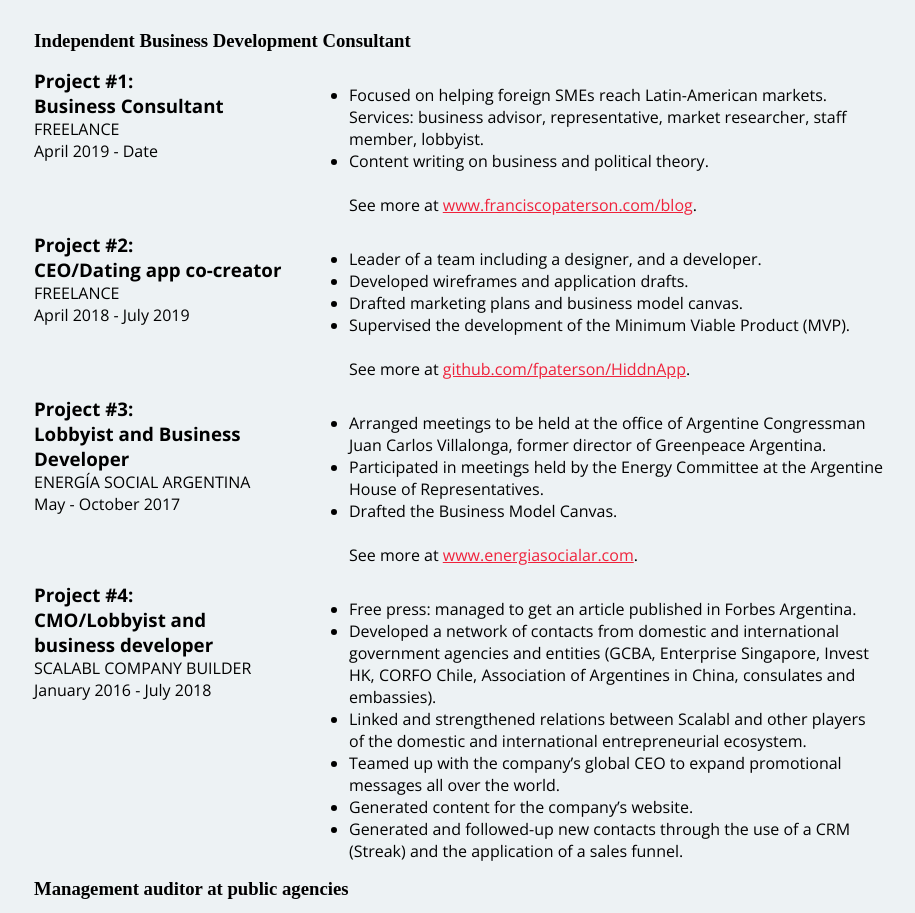
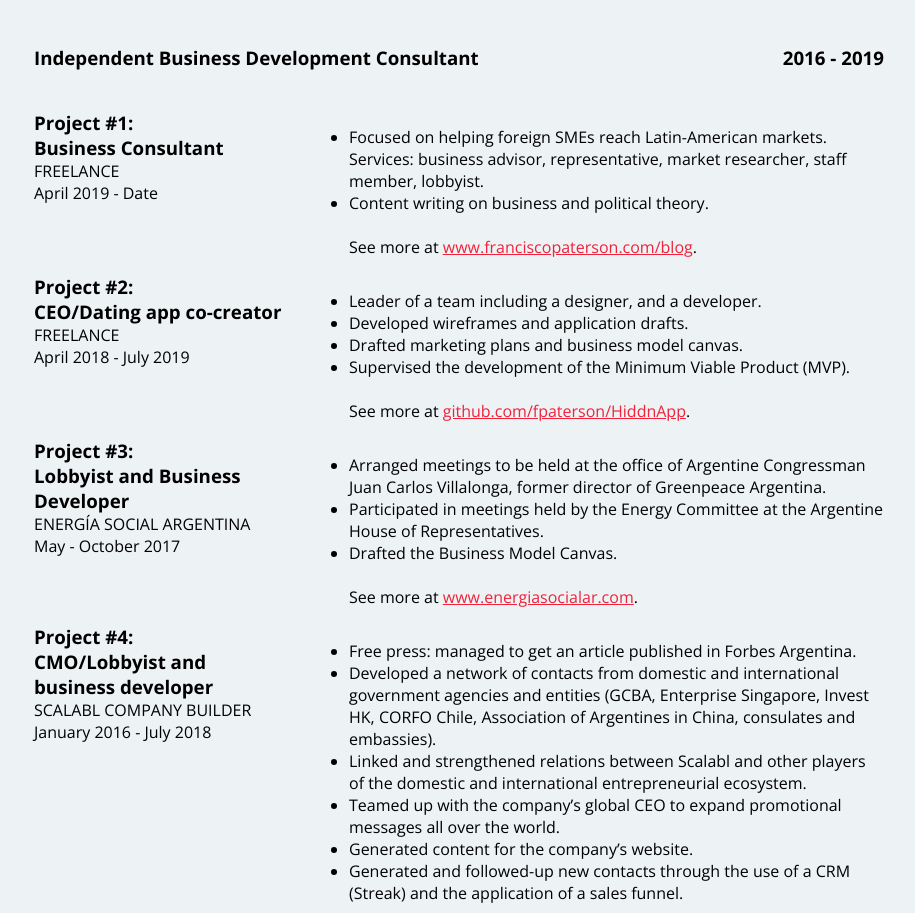
Before and after one commit to fpaterson/web-resume, a plain HTML site: page index.html in a window 1280 px wide. Shown: the part 562-1475 px from the top of the page, without its empty margins (181-1096 px from the left). Drawn offline with nearby package versions, Linux system fonts and the light colour scheme.

Commit message:
Modifiqué titulares de trabajo y puse años

```diff
--- a/index.html
+++ b/index.html
@@ -36,7 +36,12 @@
             <div class="content-wrap">
                 <h2>Work Experience</h2>
 
-                <h3 class="titulo-generico">Independent Business Development Consultant</h3>
+                <h3 class="profesion" style="text-align:left;">
+                    Independent Business Development Consultant
+                    <span style="float:right;">
+                        2016 - 2019
+                    </span>
+                </h3>
 
                 <div class="col-narrow">
                     <h3>Project #1: <br>
@@ -112,7 +117,9 @@
                     </ul>
                 </div>
 
-                <h3 class="titulo-generico">Management auditor at public agencies</h3>
+                <h3 class="profesion" style="text-align: left;">Management auditor at public agencies
+                    <span style="float: right;">2012 -2016</span>
+                </h3>
 
                 <div class="col-narrow">
                     <h3>Auditing Officer</h3>
@@ -147,7 +154,10 @@
                     </ul>
                 </div>
 
-                <h3 class="titulo-generico">Administrative clerk</h3>
+                <h3 class="profesion" style="text-align: left;">Administrative clerk
+                    <span style="float: right;">2007 - 2011</span>
+
+                </h3>
 
                 <div class="col-narrow">
                     <h3>Real Estate Administrative Assistant</h3>
@@ -164,7 +174,10 @@
                     </ul>
                 </div>
 
-                <h3 class="titulo-generico">Researcher</h3>
+                <h3 class="profesion" style="text-align: left;">Researcher
+                        <span style="float: right;">2005 - 2006</span>
+
+                    </h3>
 
                 <div class="col-narrow">
                     <h3>Latin-American politics researcher</h3>
@@ -174,7 +187,8 @@
 
                 <div class="col-wide job description">
                     <ul>
-                        <li>Conducted electoral research and prepared pre-election assessment reports to provide information about elections in Latin American countries.</li>
+                        <li>Conducted electoral research and prepared pre-election assessment reports to provide
+                            information about elections in Latin American countries.</li>
                         <li>Monitored regional elections</li>
                         <li>Conducted research, processed and analyzed economic, political and social data.</li>
                         <li>Prepared and submitted reports, articles and statistics for online publishing.</li>
--- a/style.css
+++ b/style.css
@@ -34,9 +34,9 @@ h3 {
     margin: 0;
 }
 
-.titulo-generico {
-    font-family: "Open Sans. sans-serif";
-   margin: 16px 0;
+.profesion {
+    margin: 48px 0 40px;
+
 }
 
 a {
```
